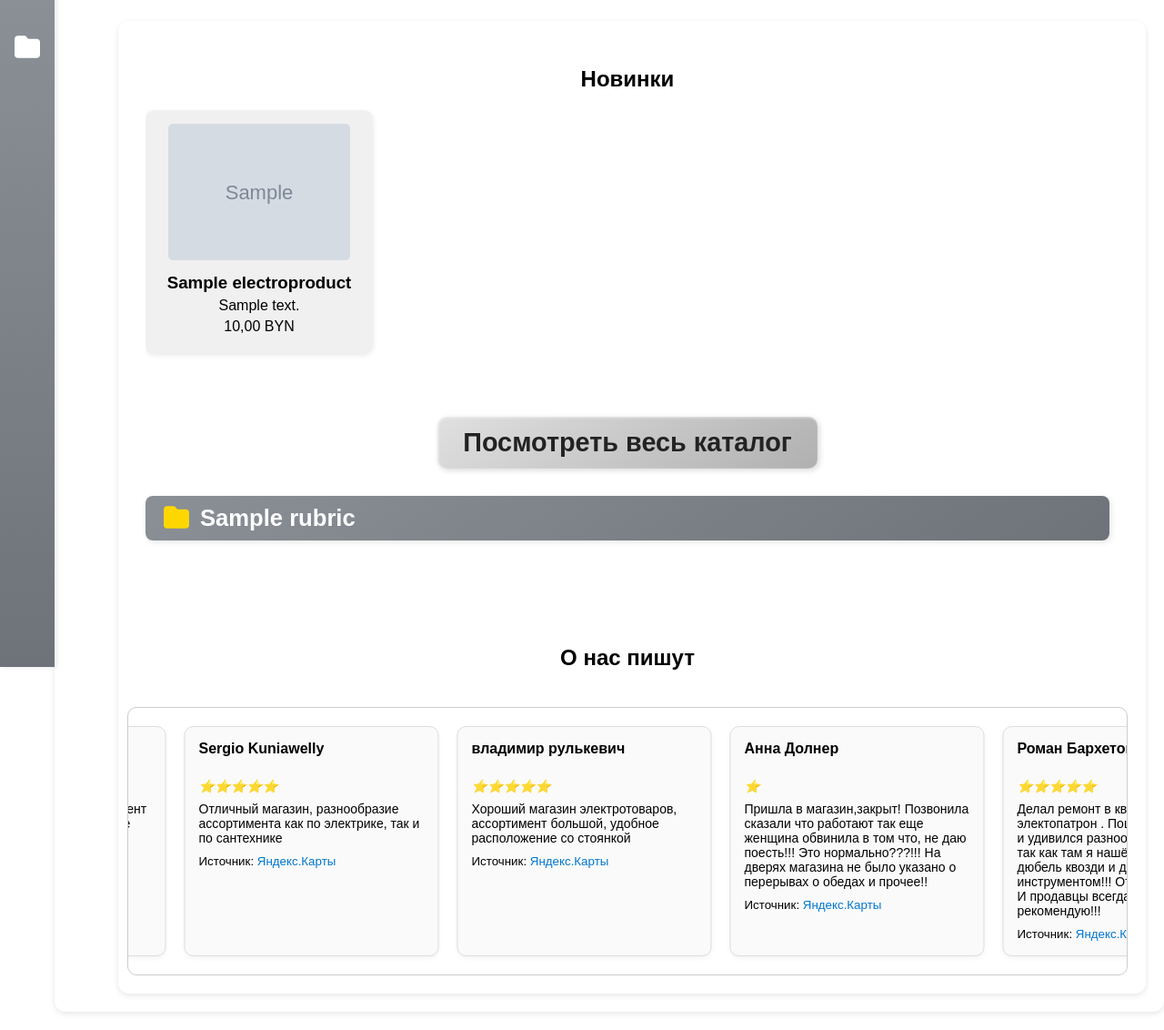
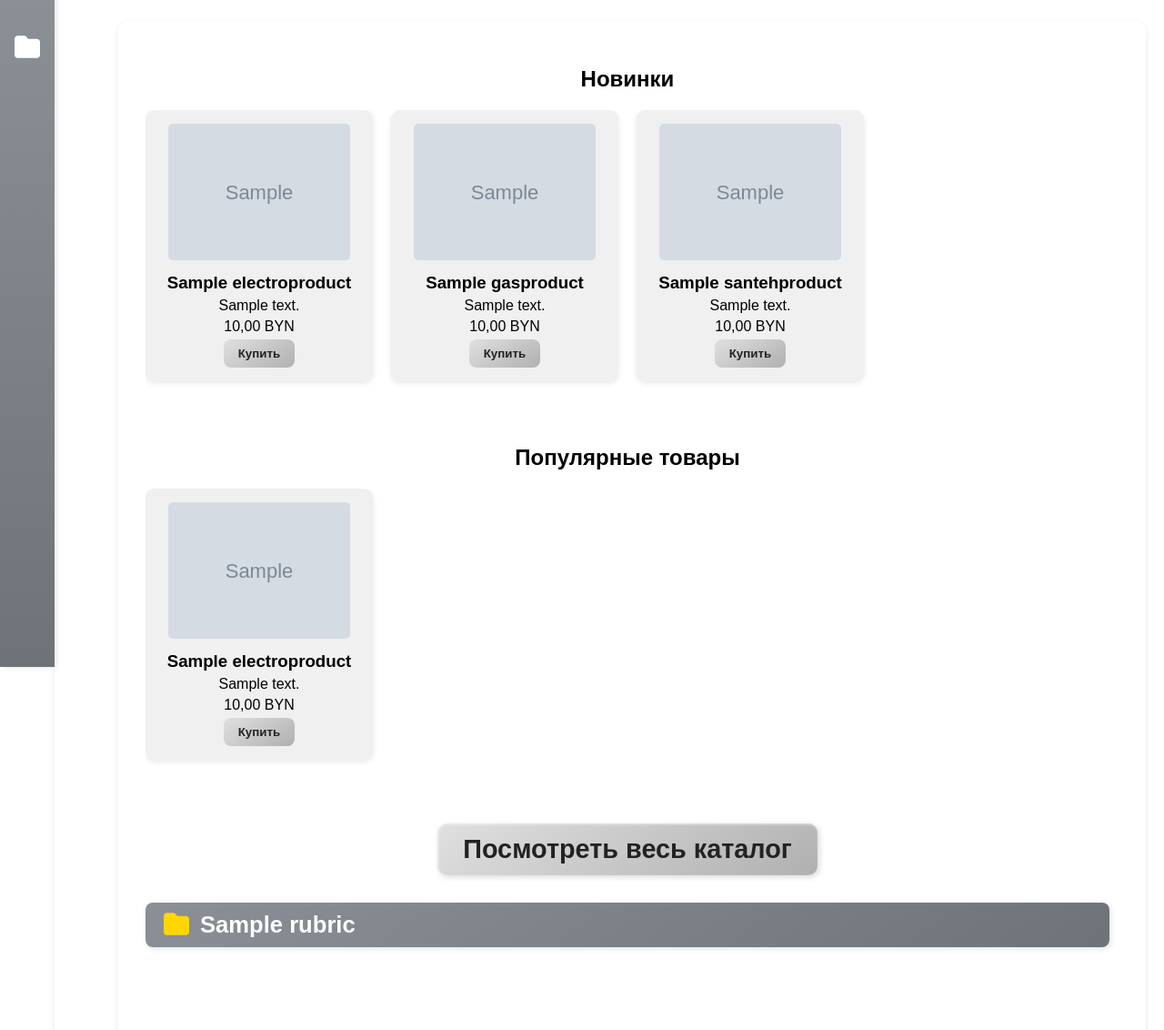
Before and after one commit to YuliyaS-work/ESG_SHOP, a Django app: page /esg.by/ in a window 1280 px wide. Shown: the part 107-1239 px from the top of the page at 91% size. Run offline with Django 5.2, Linux system fonts and the light colour scheme; tables that the repository leaves empty hold one stand-in row (values such as "Sample post"); grey boxes marked "Sample" are stand-in pictures.

Commit message:
14 октября

```diff
--- a/esg/static/css/style.css
+++ b/esg/static/css/style.css
@@ -274,14 +270,6 @@ display: flex;
 }
 
 /* === Страница main_page === */
-.popular-products {
-    margin: 30px 0;
-}
-.popular-products h2 {
-    margin-bottom: 15px;
-    font-size: 1.5rem;
-    color: #005fa3;
-}
 .catalog-section{
 padding: 20px
 }
@@ -548,6 +516,13 @@ a.contact:hover .contact-icon {
     padding: 20px;
 }
 .latest-products h2 {
+    margin-bottom: 20px;
+}
+.popular-products {
+    text-align: center; /* Заголовок по центру */
+    padding: 20px;
+}
+.popular-products h2 {
     margin-bottom: 20px;
 }
 /* Карточки товаров */
@@ -567,7 +542,7 @@ a.contact:hover .contact-icon {
     border-radius: 3px;
 }
 /* Отдельная карточка */
-.product-card-new {
+.product-card, .product-card-new {
     flex: 0 0 220px;
     background: #f0f0f0;
     border-radius: 10px;
@@ -575,24 +550,20 @@ a.contact:hover .contact-icon {
     box-shadow: 0 2px 6px rgba(0,0,0,0.1);
     text-align: center;
 }
-.product-card-new img {
+.product-card img, .product-card-new img {
     max-width: 100%;
     height: 150px;
     object-fit: cover;
     border-radius: 5px;
 }
-.product-card-new h3 {
+.product-card h3, .product-card-new h3 {
     margin: 10px 0 5px;
 }
-.product-card-new p {
+.product-card p, .product-card-new p {
     margin: 5px 0;
 }
 
 /* на главной каталог */
-.catalog-section {
-  padding: 20px;
-}
-
 .category-block {
   margin-bottom: 40px;
   text-align: center;
@@ -719,7 +690,7 @@ a.contact:hover .contact-icon {
   gap: 20px;
 }
 /* Карточка товара */
-.product-card {
+.product-card-catalog {
   width: 100%;          /* занимает всю ширину ячейки */
   max-width: 220px;     /* ограничиваем, чтобы не растягивалась */
   box-sizing: border-box;
@@ -731,12 +702,12 @@ a.contact:hover .contact-icon {
   transition: transform 0.2s, box-shadow 0.2s;
 }
 /* Ховер эффект */
-.product-card:hover {
+.product-card-catalog:hover {
   transform: translateY(-3px);
   box-shadow: 0 4px 12px rgba(0,0,0,0.15);
 }
 /* Фото товара */
-.product-card img {
+.product-card-catalog img {
   width: 100%;
   height: 150px;        /* фиксированная высота для всех карточек */
   object-fit: cover;
@@ -744,17 +715,18 @@ a.contact:hover .contact-icon {
   margin-bottom: 10px;
 }
 /* Название товара */
-.product-card h3 {
+.product-card-catalog h3 {
   margin: 5px 0;
   font-size: 1.1rem;
 }
 /* Цена */
-.product-card p {
+.product-card-catalog p {
   font-size: 0.9rem;
   color: #333;
   margin: 5px 0;
 }
 /* Кнопка "Купить" / "Удалить из корзины" */
+.product-card-catalog .basket,
 .product-card .basket {
   padding: 8px 16px;
   background: linear-gradient(145deg, #e0e0e0, #b0b0b0);
--- a/esg/templates/basic.html
+++ b/esg/templates/basic.html
@@ -42,16 +42,16 @@
             {% for rubric in rubrics %}
                 <li><a href="{% url 'subrubrics' rubric.pk %}">
           <!-- Иконка категории -->
-                    <i class="{% if rubric.rubric_name == 'Электрика' %}fas fa-lightbulb{% elif rubric.rubric_name == 'Сантехника' %}fas fa-tint{% elif rubric.rubric_name == 'Газификация' %}fas fa-house-fire{% else %}fas fa-folder{% endif %}"></i>
+                    <i class="{% if rubric.rubric_name == 'Электрика' %}fas fa-lightbulb{% elif rubric.rubric_name == 'Сантехника' %}fas fa-tint{% elif rubric.rubric_name == 'Газовое оборудование' %}fas fa-fire{% else %}fas fa-folder{% endif %}"></i>
                 <div class="text">{{ rubric.rubric_name }}</div></a>
                     <ul class="subcategory">
-                        {% for sub in rubric.electro_set.all %}
+                        {% for sub in rubric.electro_set.all|dictsort:"title" %}
                             <li><a href="{% url 'products' sub.rubric.pk sub.pk  %}"> {{ sub.title }}</a></li>
                         {% endfor %}
-                        {% for sub in rubric.gas_set.all %}
+                        {% for sub in rubric.gas_set.all|dictsort:"title" %}
                             <li><a href="{% url 'products' sub.rubric.pk sub.pk %}">{{ sub.title }}</a></li>
                         {% endfor %}
-                        {% for sub in rubric.santeh_set.all %}
+                        {% for sub in rubric.santeh_set.all|dictsort:"title" %}
                             <li><a href="{% url 'products' sub.rubric.pk sub.pk %}">{{ sub.title }}</a></li>
                         {% endfor %}
                     </ul>
--- a/esg/templates/catalog.html
+++ b/esg/templates/catalog.html
@@ -48,7 +48,7 @@
       {% for rubric in rubrics %}
         {% for subrubric in rubric.electro_set.all %}
           {% for product in subrubric.electroproduct_set.all %}
-            <div class="product-card">
+            <div class="product-card-catalog">
               {% if product.photo %}
                 <img src="{{ product.photo.url }}" alt="{{ product.title }}">
                 {% else %}
@@ -63,7 +63,7 @@
         {% endfor %}
         {% for subrubric in rubric.santeh_set.all %}
           {% for product in subrubric.santehproduct_set.all %}
-            <div class="product-card">
+            <div class="product-card-catalog">
               {% if product.photo %}
                 <img src="{{ product.photo.url }}" alt="{{ product.title }}">
                {% else %}
@@ -78,7 +78,7 @@
         {% endfor %}
         {% for subrubric in rubric.gas_set.all %}
           {% for product in subrubric.gasproduct_set.all %}
-            <div class="product-card">
+            <div class="product-card-catalog">
               {% if product.photo %}
                 <img src="{{ product.photo.url }}" alt="{{ product.title }}">
               {% else %}
--- a/esg/templates/main_page.html
+++ b/esg/templates/main_page.html
@@ -18,27 +18,33 @@
             <h3>{{ product.title }}</h3>
             <p>{{ product.description|truncatewords:15 }}</p>
             <p>{{ product.price }} BYN</p>
+            <button class="basket" data-title="{{ product.title }}">Купить</button>
         </div>
         {% empty %}
         <p>Товары отсутствуют.</p>
         {% endfor %}
     </div>
 </section>
-<!-- Лента популярных товаров -->
-<!--    <section class="popular-products">-->
-<!--        <h2>Популярные товары</h2>-->
-<!--        <div class="product-carousel">-->
-<!--&lt;!&ndash;            {% for product in popular_products %}&ndash;&gt;-->
-<!--&lt;!&ndash;            <div class="product-card">&ndash;&gt;-->
-<!--&lt;!&ndash;                <img src="{{ product.image.url }}" alt="{{ product.title }}">&ndash;&gt;-->
-<!--&lt;!&ndash;                <h3>{{ product.title }}</h3>&ndash;&gt;-->
-<!--&lt;!&ndash;                <p>{{ product.description }}</p>&ndash;&gt;-->
-<!--&lt;!&ndash;                <p>{{ product.price }} BYN</p>&ndash;&gt;-->
-<!--            </div>-->
-<!--            {% endfor %}-->
-<!--        </div>-->
-<!--    </section>-->
-<!-- Секция каталога -->
+
+    <section class="popular-products">
+        <h2>Популярные товары</h2>
+        <div class="product-carousel">
+            {% for product in popular_products %}
+            <div class="product-card">
+              {% if product.photo %}
+                <img src="{{ product.photo.url }}" alt="{{ product.title }}">
+              {% else %}
+                <img src="{% static 'image/default-product.png' %}" alt="Нет изображения">
+              {% endif %}
+                <h3>{{ product.title }}</h3>
+                <p>{{ product.description }}</p>
+                <p>{{ product.price }} BYN</p>
+                <button class="basket" data-title="{{ product.title }}">Купить</button>
+            </div>
+            {% endfor %}
+        </div>
+    </section>
+
 <section class="catalog-section">
   <h2 style="text-align:center; margin-bottom:30px;">
     <a href="{% url 'catalog' %}" class="catalog-link">Посмотреть весь каталог</a>
@@ -152,4 +158,5 @@
 </main>
     </div>
 </main>
+<script src="{% static 'js/set_basket.js' %}" defer></script>
 {% endblock %}
--- a/esg/views.py
+++ b/esg/views.py
@@ -21,14 +21,22 @@ def get_main_page(request):
     santeh = Santeh.objects.first()
     gas = Gas.objects.first()
     rubrics = Rubric.objects.prefetch_related('electro_set', 'gas_set', 'santeh_set').all()
-    # Получаем 6 последних добавленных товаров
-    latest_products = ElectroProduct.objects.order_by('-id')[:5]
+    # Собираем все товары из всех категорий
+    all_products = list(ElectroProduct.objects.all()) + \
+                   list(GasProduct.objects.all()) + \
+                   list(SantehProduct.objects.all())
+    # Сортируем по дате добавления (по id, т.к. id растет с добавлением)
+    all_products_sorted = sorted(all_products, key=lambda x: x.id, reverse=True)
+    # Берем 5 последних
+    latest_products = all_products_sorted[:5]
+    popular_products = ElectroProduct.objects.all().order_by('id')[:5]
     context = {
         'electro': electro,
         'santeh': santeh,
         'gas': gas,
         'rubrics': rubrics,
         'latest_products': latest_products,
+        'popular_products': popular_products,
     }
     return render(request, 'main_page.html', context)
 
```
Also changed, not shown: other parts of esg/static/css/style.css (+62 -32 lines), esg/templates/contact.html (+31 -5 lines), esg/migrations/0009_alter_gas_options.py (added), esg/migrations/0010_alter_gas_options.py (added), esg/static/image/svidetelstvo.jpg (added), 1 other file.
